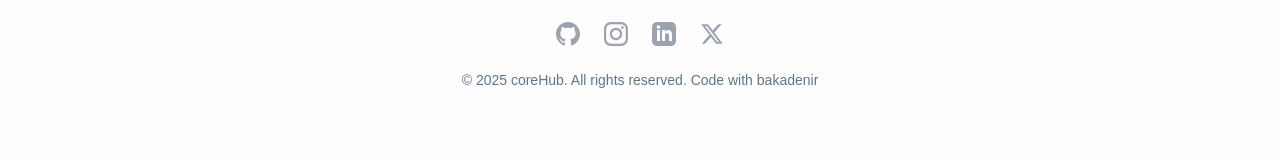
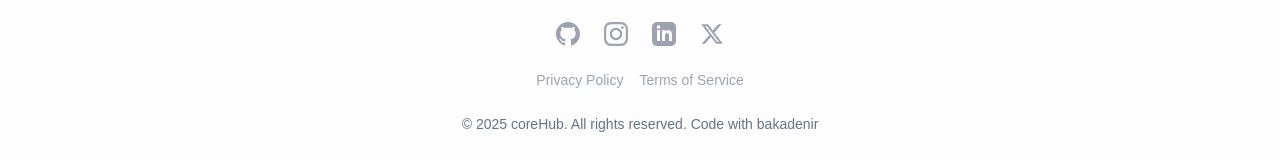
Before and after one commit to bakadenir/coreHub, a React (Vite) app in the folder apps/web/: page / in a window 1280 px wide. Shown: the part 1252-1412 px from the top of the page. Before the commit the page ends 1382 px from the top, so only its background shows below. Built offline with nearby package versions, Linux system fonts and the light colour scheme; no server answers; a web font is replaced by a local one.

Commit message:
feat: add Privacy Policy and Terms links to landing page footer

```diff
--- a/apps/web/src/pages/Landing.tsx
+++ b/apps/web/src/pages/Landing.tsx
@@ -209,6 +209,10 @@ export default function Landing() {
                             <svg className="w-6 h-6" fill="currentColor" viewBox="0 0 24 24"><path d="M18.244 2.25h3.308l-7.227 8.26 8.502 11.24H16.17l-5.214-6.817L4.99 21.75H1.68l7.73-8.835L1.254 2.25H8.08l4.713 6.231zm-1.161 17.52h1.833L7.084 4.126H5.117z" /></svg>
                         </a>
                     </div>
+                    <div className="flex gap-4 text-sm">
+                        <Link to="/privacy" className="text-gray-400 hover:text-text-primary transition-colors">Privacy Policy</Link>
+                        <Link to="/terms" className="text-gray-400 hover:text-text-primary transition-colors">Terms of Service</Link>
+                    </div>
                     <p className="text-sm text-text-secondary">© 2025 coreHub. All rights reserved. Code with <a href="https://www.linkedin.com/in/bakadenir/" target="_blank" rel="noopener noreferrer" className="hover:underline">bakadenir</a></p>
                 </div>
             </footer>
```
